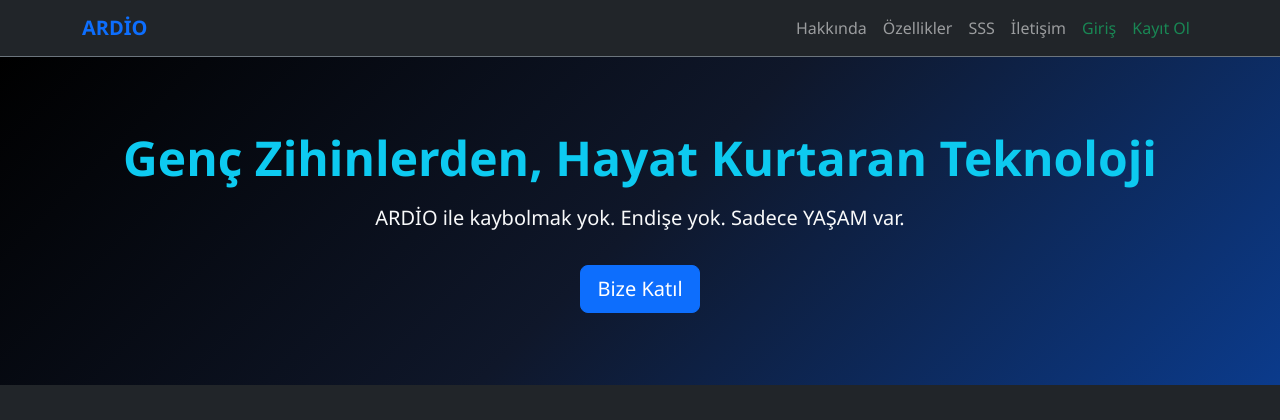
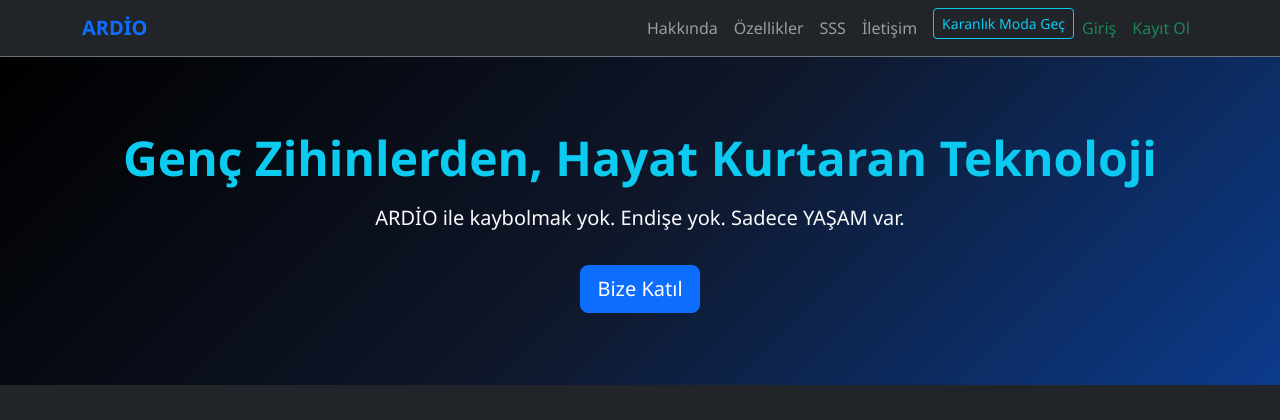
Before and after one commit to mehmetdonmezz/test, a PHP site: page / in a window 1280 px wide. Shown: the top 420 px of the page. Run offline with PHP 8.4, Linux system fonts and the light colour scheme.

Commit message:
Add dark mode theme toggle with persistent preference
Co-authored-by: ademdonmez9 <ademdonmez9@gmail.com>

```diff
--- /dev/null
+++ b/assets/theme.js
@@ -0,0 +1,20 @@
+(function() {
+  const storageKey = 'ardio-theme';
+  const getPreferredTheme = () => {
+    const stored = localStorage.getItem(storageKey);
+    if (stored === 'light' || stored === 'dark') return stored;
+    return window.matchMedia && window.matchMedia('(prefers-color-scheme: dark)').matches ? 'dark' : 'light';
+  };
+  const setTheme = (theme) => {
+    document.documentElement.setAttribute('data-bs-theme', theme);
+    localStorage.setItem(storageKey, theme);
+    const labelEls = document.querySelectorAll('[data-theme-label]');
+    labelEls.forEach(el => { el.textContent = theme === 'dark' ? 'Aydınlık' : 'Karanlık'; });
+  };
+  window.toggleTheme = () => {
+    const current = document.documentElement.getAttribute('data-bs-theme') || getPreferredTheme();
+    setTheme(current === 'dark' ? 'light' : 'dark');
+  };
+  // init early
+  setTheme(getPreferredTheme());
+})();
--- a/index.php
+++ b/index.php
@@ -2,7 +2,7 @@
 session_start();
 ?>
 <!DOCTYPE html>
-<html lang="tr">
+<html lang="tr" data-bs-theme="dark">
 <head>
   <meta charset="UTF-8" />
   <meta name="viewport" content="width=device-width, initial-scale=1.0"/>
@@ -28,8 +28,11 @@ session_start();
           <li class="nav-item"><a href="#features" class="nav-link">Özellikler</a></li>
           <li class="nav-item"><a href="#faq" class="nav-link">SSS</a></li>
           <li class="nav-item"><a href="#contact" class="nav-link">İletişim</a></li>
+          <li class="nav-item ms-2">
+            <button class="btn btn-sm btn-outline-info" onclick="toggleTheme()" type="button"><span data-theme-label>Aydınlık</span> Moda Geç</button>
+          </li>
           <?php if (isset($_SESSION['user_name'])): ?>
-            <li class="nav-item ms-2 d-flex align-items-center text-white-50">Hoşgeldin, <strong class="ms-1 text-white"><?php echo htmlspecialchars($_SESSION['user_name']); ?></strong></li>
+            <li class="nav-item ms-3 d-flex align-items-center text-white-50">Hoşgeldin, <strong class="ms-1 text-white"><?php echo htmlspecialchars($_SESSION['user_name']); ?></strong></li>
             <li class="nav-item"><a href="logout.php" class="nav-link text-danger">Çıkış</a></li>
           <?php else: ?>
             <li class="nav-item"><a href="login.php" class="nav-link text-success">Giriş</a></li>
@@ -129,5 +132,6 @@ session_start();
   </footer>
 
   <script src="https://cdn.jsdelivr.net/npm/bootstrap@5.3.2/dist/js/bootstrap.bundle.min.js"></script>
+  <script src="assets/theme.js"></script>
 </body>
 </html>
--- a/login.php
+++ b/login.php
@@ -38,7 +38,7 @@ if ($_SERVER["REQUEST_METHOD"] == "POST") {
 ?>
 
 <!DOCTYPE html>
-<html lang="tr">
+<html lang="tr" data-bs-theme="dark">
 <head>
   <meta charset="UTF-8" />
   <title>Giriş Yap - ARDİO</title>
@@ -50,6 +50,9 @@ if ($_SERVER["REQUEST_METHOD"] == "POST") {
   <div class="container">
     <div class="row justify-content-center">
       <div class="col-md-5 col-lg-4">
+        <div class="text-center mb-3">
+          <button class="btn btn-sm btn-outline-info" onclick="toggleTheme()" type="button"><span data-theme-label>Aydınlık</span> Moda Geç</button>
+        </div>
         <div class="text-center mb-4">
           <a class="navbar-brand text-white fs-3 text-decoration-none" href="index.php">ARDİO</a>
           <div class="text-white-50 small">Gençliğin Teknolojisi</div>
@@ -80,5 +83,6 @@ if ($_SERVER["REQUEST_METHOD"] == "POST") {
     </div>
   </div>
   <script src="https://cdn.jsdelivr.net/npm/bootstrap@5.3.2/dist/js/bootstrap.bundle.min.js"></script>
+  <script src="assets/theme.js"></script>
 </body>
 </html>
--- a/register.php
+++ b/register.php
@@ -44,7 +44,7 @@ if ($_SERVER["REQUEST_METHOD"] == "POST") {
 ?>
 
 <!DOCTYPE html>
-<html lang="tr">
+<html lang="tr" data-bs-theme="dark">
 <head>
   <meta charset="UTF-8" />
   <title>Kayıt Ol - ARDİO</title>
@@ -56,6 +56,9 @@ if ($_SERVER["REQUEST_METHOD"] == "POST") {
   <div class="container">
     <div class="row justify-content-center">
       <div class="col-md-6 col-lg-5">
+        <div class="text-center mb-3">
+          <button class="btn btn-sm btn-outline-info" onclick="toggleTheme()" type="button"><span data-theme-label>Aydınlık</span> Moda Geç</button>
+        </div>
         <div class="text-center mb-4">
           <a class="navbar-brand text-white fs-3 text-decoration-none" href="index.php">ARDİO</a>
           <div class="text-white-50 small">Gençliğin Teknolojisi</div>
@@ -96,5 +99,6 @@ if ($_SERVER["REQUEST_METHOD"] == "POST") {
     </div>
   </div>
   <script src="https://cdn.jsdelivr.net/npm/bootstrap@5.3.2/dist/js/bootstrap.bundle.min.js"></script>
+  <script src="assets/theme.js"></script>
 </body>
 </html>
```
